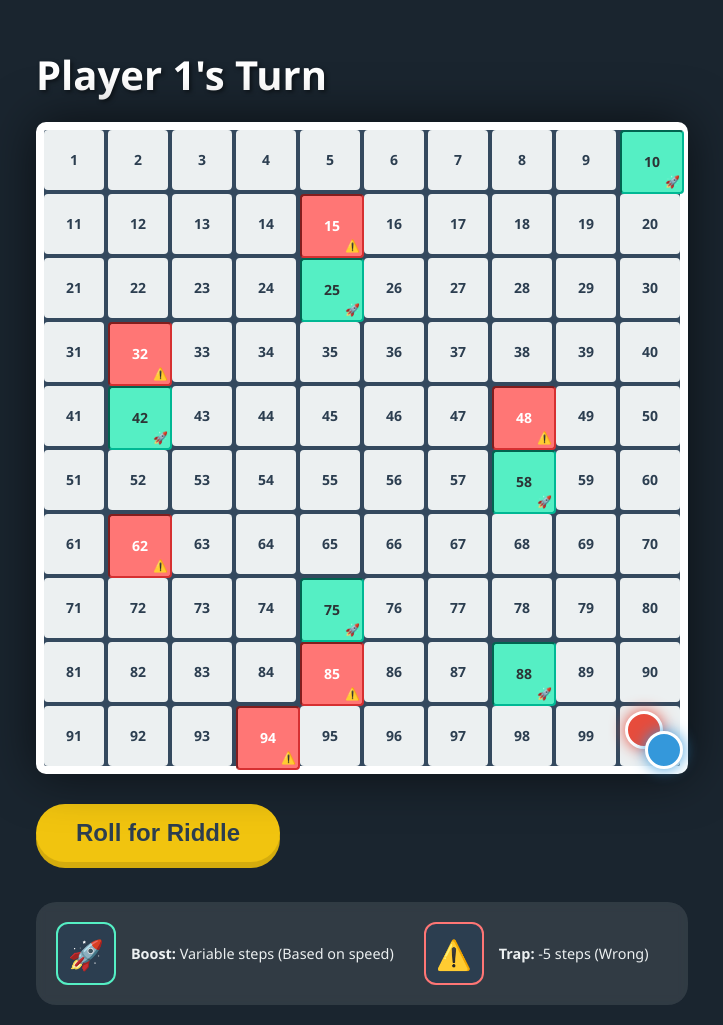
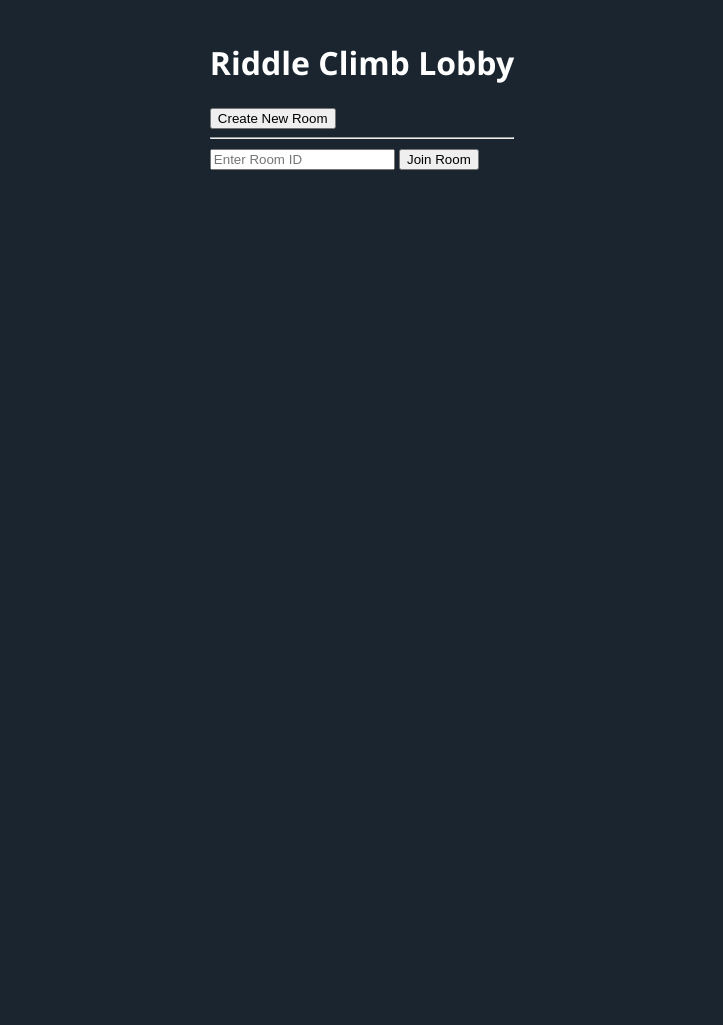
Before and after one commit to himanshu14-supreme/riddle-climb-live, a website: page public/index.html in a window 1280 px wide. Shown: the whole page, without its empty margins (278-1001 px from the left). After the commit the page ends 800 px from the top, so only its background shows below. Drawn offline with nearby package versions, Linux system fonts and the light colour scheme; no server answers.

Commit message:
Update index.html

```diff
--- a/public/index.html
+++ b/public/index.html
@@ -6,8 +6,19 @@
     <link rel="stylesheet" href="style.css">
 </head>
 <body>
-    <div class="game-container">
-        <h1 id="status">Player 1's Turn</h1>
+    <div id="lobby" class="lobby-container">
+        <h1>Riddle Climb Lobby</h1>
+        <div class="lobby-controls">
+            <button onclick="createRoom()">Create New Room</button>
+            <hr>
+            <input type="text" id="room-input" placeholder="Enter Room ID">
+            <button onclick="joinRoom()">Join Room</button>
+        </div>
+    </div>
+
+    <div id="game-screen" class="game-container" style="display: none;">
+        <h2 id="room-display" style="color: #fff; background: #333; padding: 5px; border-radius: 5px;"></h2>
+        <h1 id="status">Waiting for players...</h1>
 
         <div id="board" class="board-grid">
             <div id="player1" class="statue red-player"></div>
@@ -21,7 +32,7 @@
         <div class="game-info">
             <div class="info-item">
                 <span class="icon boost-icon">🚀</span>
-                <p><strong>Boost:</strong> Variable steps (Based on speed)</p>
+                <p><strong>Speed Bonus:</strong> Up to +3 steps</p>
             </div>
             <div class="info-item">
                 <span class="icon trap-icon">⚠️</span>
@@ -33,7 +44,7 @@
     <div id="riddle-modal" class="modal">
         <div class="modal-content">
             <h3 id="modal-title">Riddle Time!</h3>
-            <p id="timer-display" style="font-weight: bold; color: #e74c3c; font-size: 1.2rem;">Time Left: 20s</p>
+            <p id="timer-display" style="font-weight: bold; color: #e74c3c;">Time Left: 20s</p>
             <p id="riddle-text">Loading...</p>
             <div id="options-box"></div>
         </div>
```
